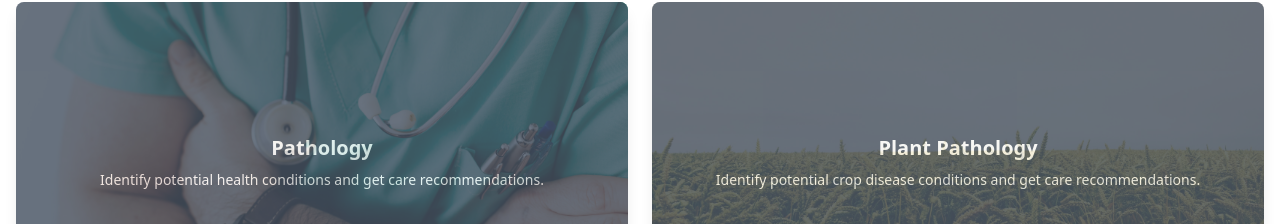
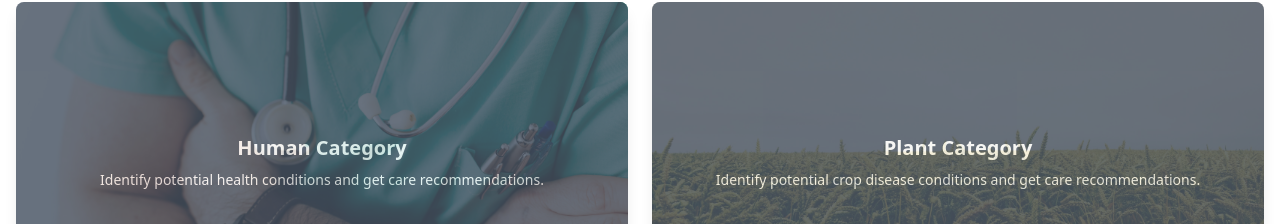
Before and after one commit to SURAJ-KC/MY-APP, a React (Vite) app in the folder frontend/: page / in a window 1280 px wide. Shown: the part 946-1170 px from the top of the page. Built offline with nearby package versions, Linux system fonts and the light colour scheme.

Commit message:
update service name

```diff
--- a/frontend/src/components/Services.jsx
+++ b/frontend/src/components/Services.jsx
@@ -10,7 +10,7 @@ const Services = () => {
           {/* Service 1 - Pathology */}
           <ServicesComponent
             image="../../doctor.jpg"
-            title="Pathology"
+            title="Human Category"
             description="Identify potential health conditions and get care recommendations."
             link="/human_category"
           />
@@ -18,7 +18,7 @@ const Services = () => {
           {/* Service 2 - Plant Pathology */}
           <ServicesComponent
             image="../../crop.jpg"
-            title="Plant Pathology"
+            title="Plant Category"
             description="Identify potential crop disease conditions and get care recommendations."
             link="/plant_category"
           />
```
